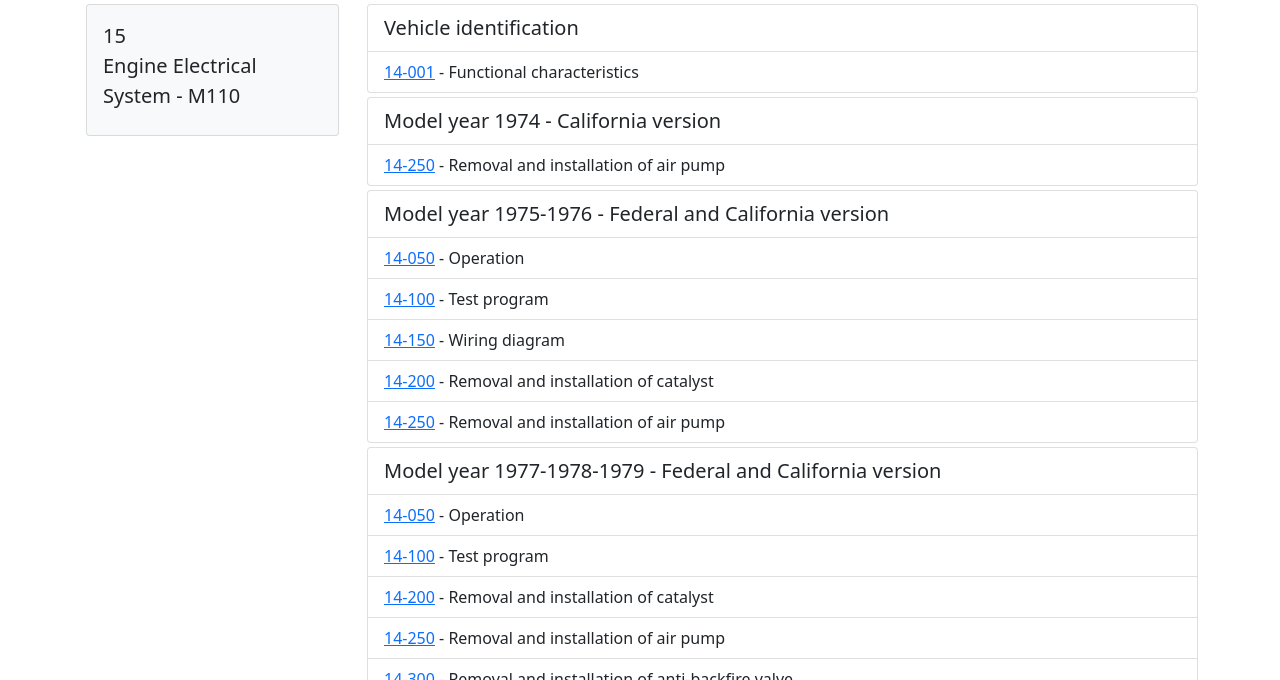
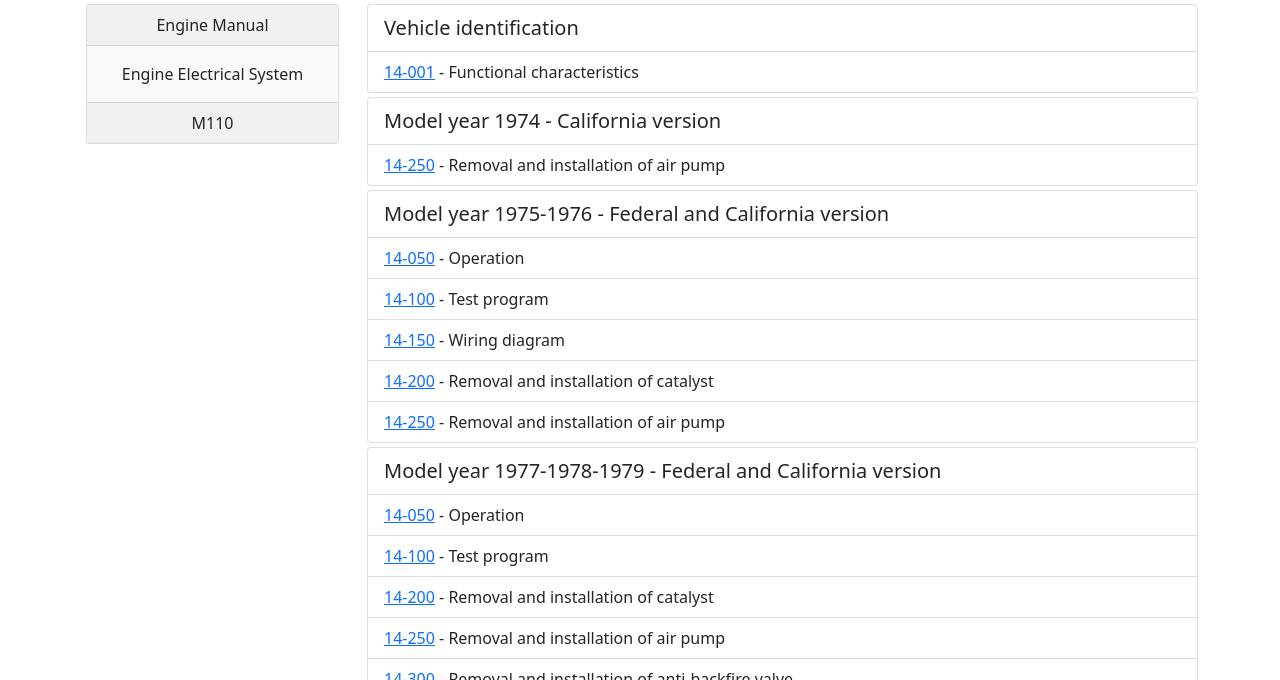
Before and after one commit to W116org/handbook, a Jekyll site: the page built from Engine/110/14IntExhECS.html, in a window 1280 px wide and 900 px high, cut to the strip 220-900 px from the top of the window. Built offline with Jekyll 4.4.1, drawn with Linux system fonts in a browser that asks for light colours; comment, search, counter and statistics services are not loaded.

Commit message:
Update 14IntExhECS.html

```diff
--- a/Engine/110/14IntExhECS.html
+++ b/Engine/110/14IntExhECS.html
@@ -8,10 +8,12 @@
 
 <div class="row">
   <div class="col-xs-12 col-md-3">
-    <div class="card text-dark bg-light mb-3 mx-1">
+    <div class="card text-center text-dark bg-light mb-3 mx-1">
+      <div class="card-header">Engine Manual</div>
       <div class="card-body">
-        <p class="card-title lead">15<br>Engine Electrical System - M110</p>
+        <p class="card-text">Engine Electrical System</p>
       </div>
+      <div class="card-footer">M110</div>
     </div>
   </div>
   <div class="col-xs-12 col-md-9">
```
